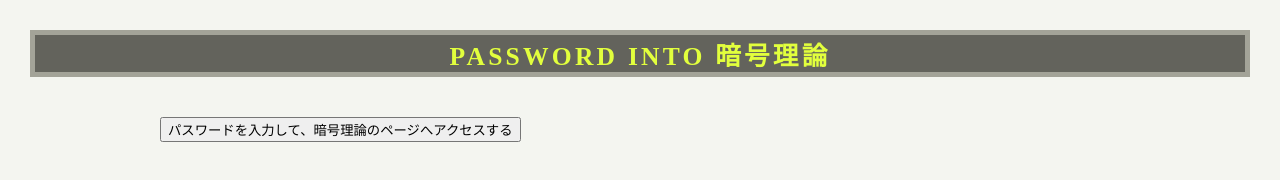
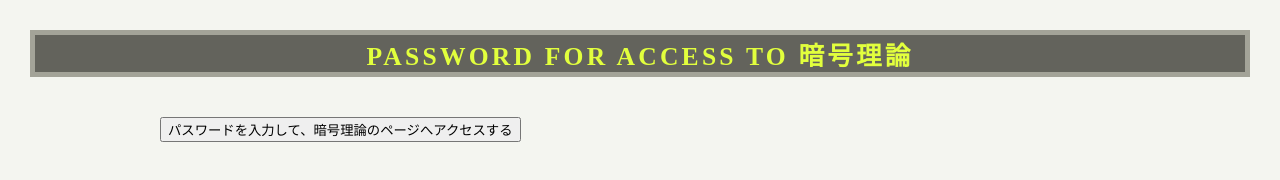
Before and after one commit to inuma-manabu/inuma.manabu.activity.io, a plain HTML site: page password_to_ar.html in a window 1280 px wide. Drawn offline with Linux system fonts and the light colour scheme.

Commit message:
Update password_to_ar.html

```diff
--- a/password_to_ar.html
+++ b/password_to_ar.html
@@ -6,7 +6,7 @@
 
 </head>
 <body>
-<h1>PASSWORD INTO 暗号理論</h1>
+<h1>PASSWORD FOR ACCESS TO 暗号理論</h1>
 <div class="body-bk">
 <div class="body-cont">
 <script type="text/javascript">
```
